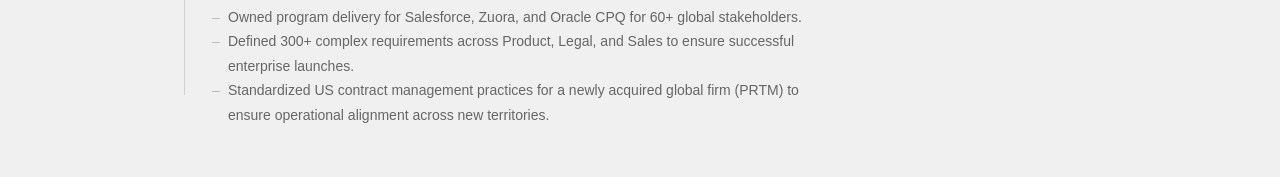
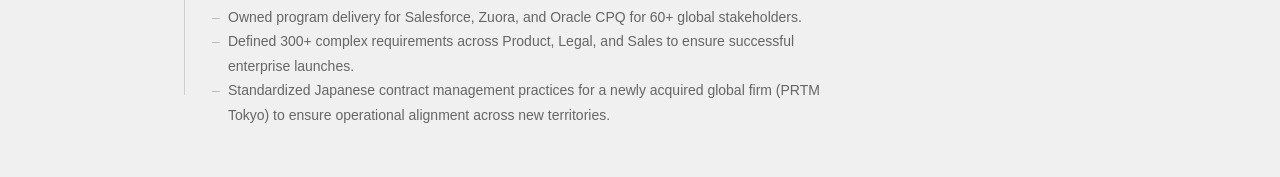
Before and after one commit to playeasynow/playeasynow.github.io, an Astro site: page / in a window 1280 px wide. Shown: the part 1606-1783 px from the top of the page. Built offline with nearby package versions, Linux system fonts and the light colour scheme; Astro itself is replaced by a stand-in of ours; a web font is replaced by a local one.

Commit message:
Adjusted PwC line

```diff
--- a/src/pages/index.astro
+++ b/src/pages/index.astro
@@ -86,7 +86,7 @@
           <ul class="tl-bullets">
             <li>Owned program delivery for Salesforce, Zuora, and Oracle CPQ for 60+ global stakeholders.</li>
             <li>Defined 300+ complex requirements across Product, Legal, and Sales to ensure successful enterprise launches.</li>
-            <li>Standardized US contract management practices for a newly acquired global firm (PRTM) to ensure operational alignment across new territories.</li>
+            <li>Standardized Japanese contract management practices for a newly acquired global firm (PRTM Tokyo) to ensure operational alignment across new territories.</li>
           </ul>
         </div>
 
```
